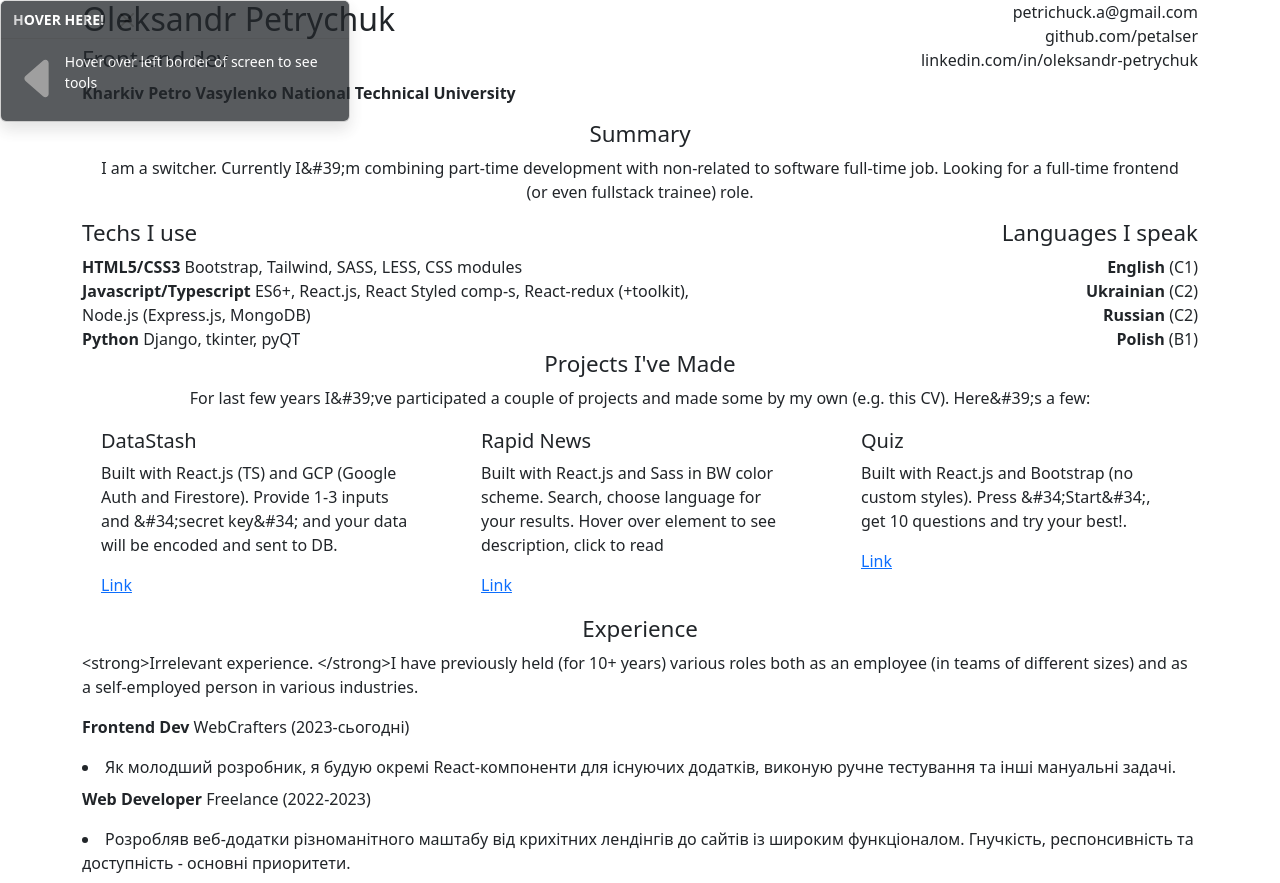
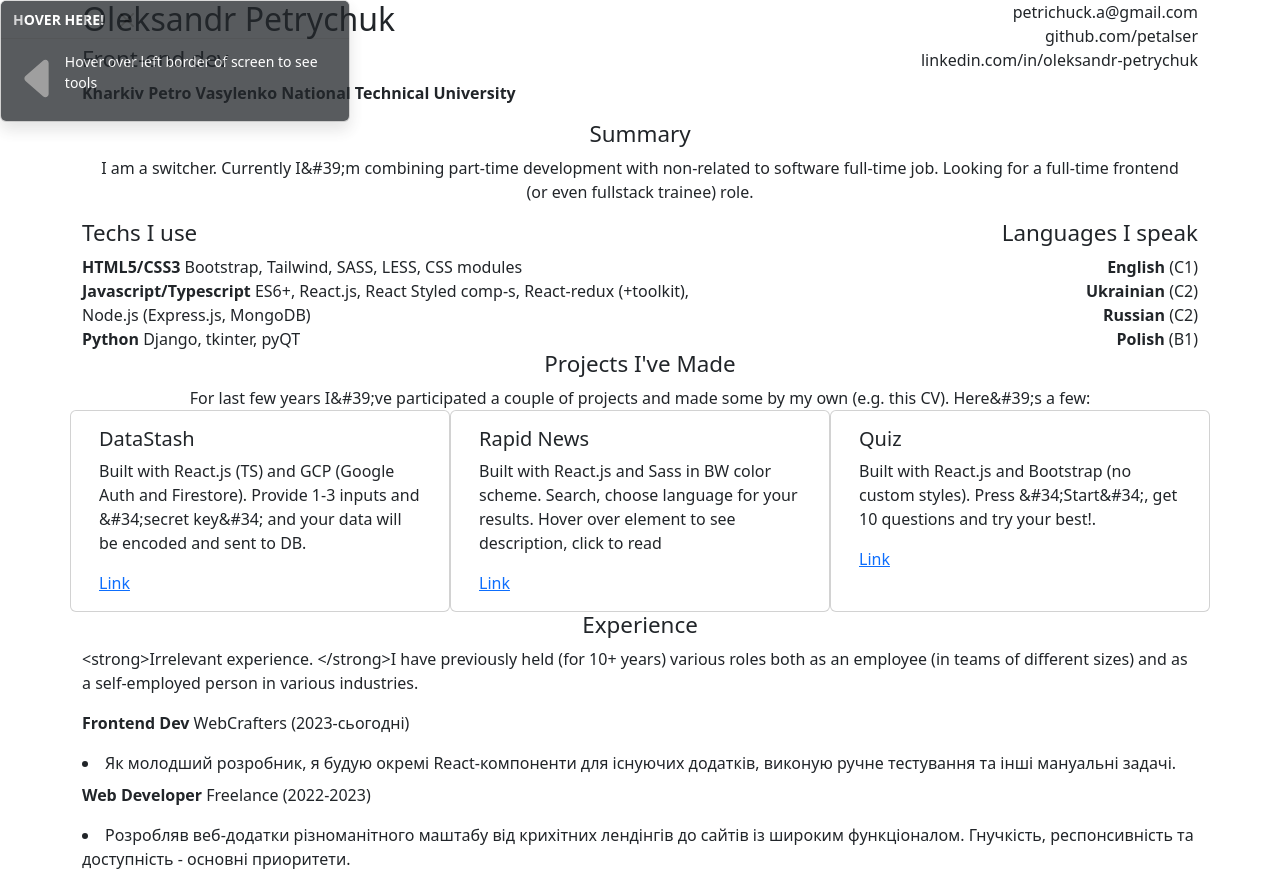
Before and after one commit to petalser/cv-edit, a React (Vite) app: page / in a window 1280 px wide. Built offline with nearby package versions, Linux system fonts and the light colour scheme.

Commit message:
Removed hover FX made for testing purposes

```diff
--- a/src/components/Card.jsx
+++ b/src/components/Card.jsx
@@ -2,12 +2,6 @@ import { Card, Button } from "react-bootstrap";
 import { useState } from "react";
 
 const CardComponent = ({ content, handleClick }) => {
-  const [isHovered, setIsHovered] = useState(false);
-
-  const handleHover = () => {
-    setIsHovered((prev) => !prev);
-  };
-
   const handleClickWrapper = (e) => {
     if (e.target.tagName === "A") {
       e.preventDefault();
@@ -17,13 +11,7 @@ const CardComponent = ({ content, handleClick }) => {
   };
 
   return (
-    <Card
-      className="col"
-      style={{ border: `3px solid ${isHovered ? "black" : "transparent"}` }}
-      onMouseEnter={handleHover}
-      onMouseLeave={handleHover}
-      onClick={(e) => handleClickWrapper(e)}
-    >
+    <Card className="col" onClick={(e) => handleClickWrapper(e)}>
       <Card.Body>
         <Card.Title>{content.title.value}</Card.Title>
         <Card.Text>{content.subtitle.value}</Card.Text>
```
